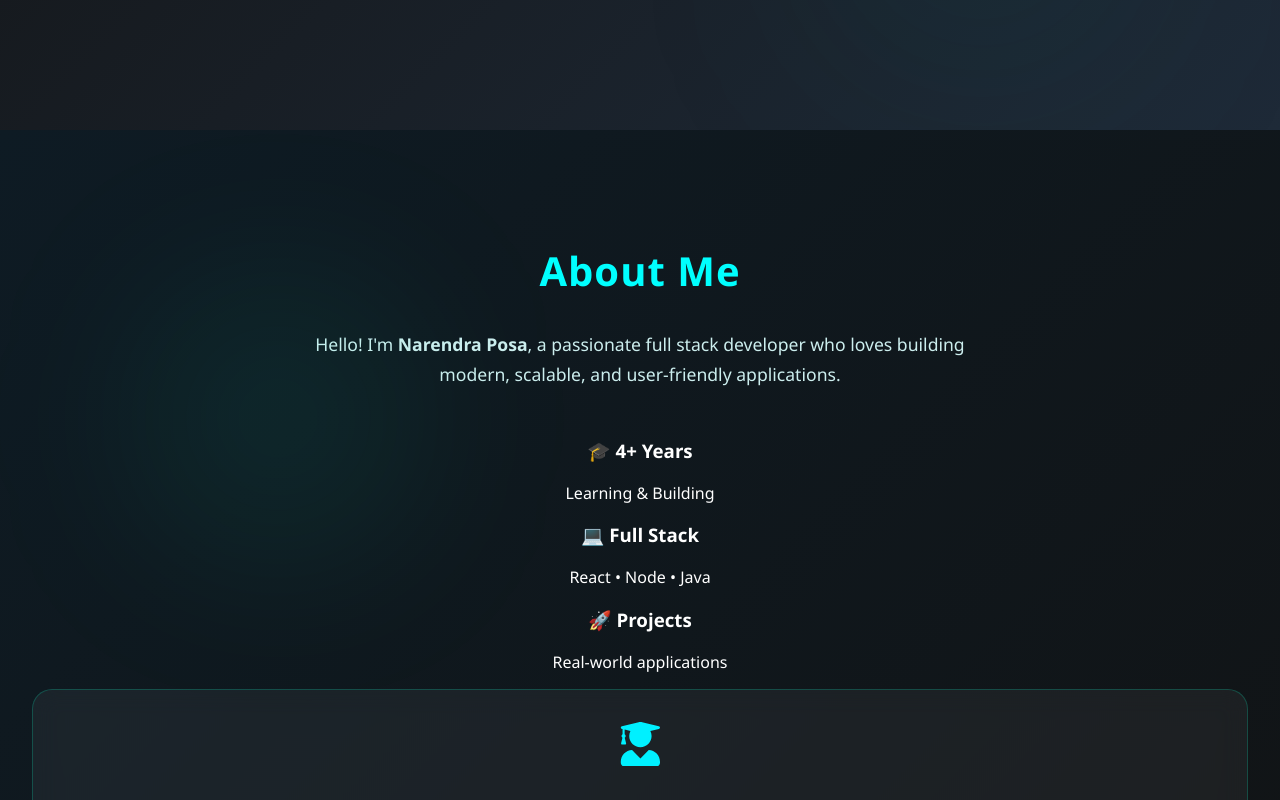
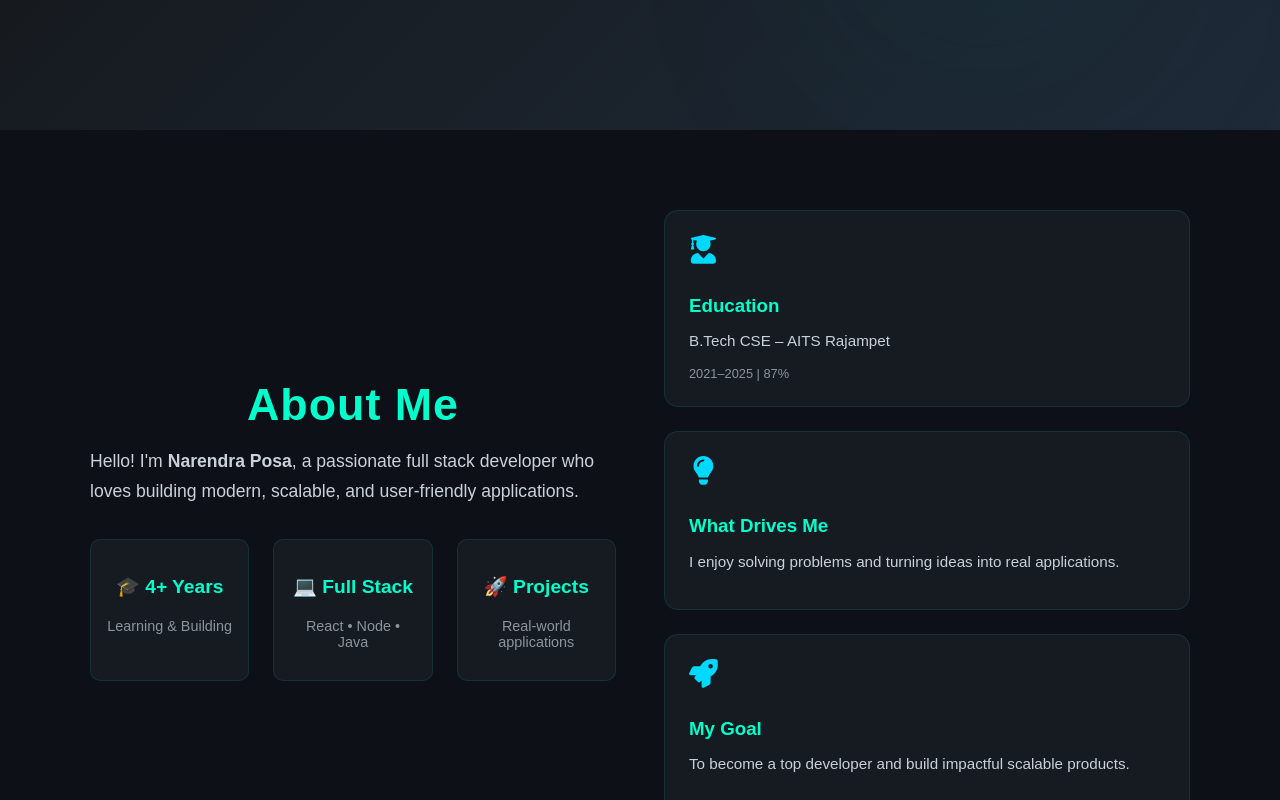
Before and after one commit to Posa5A6/PortFolio, a React (Create React App) app: page / in a window 1280 px wide. Shown: the part 820-1620 px from the top of the page. Built offline with nearby package versions, Linux system fonts and the light colour scheme.

Commit message:
Update About.module.css

```diff
--- a/src/components/About.module.css
+++ b/src/components/About.module.css
@@ -1,153 +1,109 @@
 .about {
   padding: 5rem 2rem;
-  background: linear-gradient(135deg, #0e1b24, #121212);
+  background: #0d1117;
   color: #fff;
-  text-align: center;
-  position: relative;
-  overflow: hidden;
-  z-index: 10;
-  font-family: 'Segoe UI', Tahoma, Geneva, Verdana, sans-serif;
 }
 
-/* Background glow blobs */
-.about::before {
-  content: "";
-  position: absolute;
-  width: 300px;
-  height: 300px;
-  background: radial-gradient(circle, #00ffcc33, transparent 70%);
-  top: 10%;
-  left: 10%;
-  filter: blur(100px);
-  z-index: 0;
+/* Layout */
+.container {
+  max-width: 1100px;
+  margin: auto;
+  display: grid;
+  grid-template-columns: 1fr 1fr;
+  gap: 3rem;
+  align-items: center;
 }
 
-.about::after {
-  content: "";
-  position: absolute;
-  width: 300px;
-  height: 300px;
-  background: radial-gradient(circle, #00ffff22, transparent 70%);
-  bottom: 10%;
-  right: 10%;
-  filter: blur(120px);
-  z-index: 0;
-}
-
-/* Content */
-.content {
-  position: relative;
-  z-index: 2;
-}
-
-.content h2 {
+/* LEFT SIDE */
+.left h2 {
   font-size: 2.8rem;
+  color: #00ffcc;
   margin-bottom: 1rem;
-  color: #00ffcc;
-  letter-spacing: 1.5px;
 }
 
 .intro {
-  margin-bottom: 3rem;
   font-size: 1.1rem;
-  color: #cceeee;
-  max-width: 700px;
-  margin-left: auto;
-  margin-right: auto;
+  color: #c9d1d9;
   line-height: 1.7;
+  margin-bottom: 2rem;
 }
 
-/* Grid Layout */
-.cardContainer {
-  display: grid;
-  grid-template-columns: repeat(auto-fit, minmax(280px, 1fr));
-  gap: 2rem;
+/* Highlights */
+.highlights {
+  display: flex;
+  gap: 1.5rem;
 }
 
-/* Card Style (Glass + Glow) */
-.card {
-  position: relative;
-  padding: 2rem 1.5rem;
-  border-radius: 20px;
-  backdrop-filter: blur(12px);
-  background: rgba(255, 255, 255, 0.05);
-  border: 1px solid rgba(0, 255, 204, 0.2);
-  overflow: hidden;
-  transition: all 0.4s ease;
+.highlights div {
+  background: #161b22;
+  padding: 1rem;
+  border-radius: 10px;
+  flex: 1;
+  text-align: center;
+  border: 1px solid rgba(0, 255, 204, 0.1);
 }
 
-/* Animated gradient border */
-.card::before {
-  content: "";
-  position: absolute;
-  inset: -2px;
-  border-radius: 20px;
-  background: linear-gradient(45deg, #00ffcc, #00ffff, #00ffcc);
-  z-index: -1;
-  opacity: 0;
-  transition: opacity 0.4s ease;
+.highlights h3 {
+  color: #00ffcc;
+  font-size: 1.2rem;
 }
 
-/* Hover glow */
-.card:hover::before {
-  opacity: 1;
+.highlights p {
+  font-size: 0.9rem;
+  color: #8b949e;
 }
 
-/* Hover effect */
+/* RIGHT SIDE */
+.right {
+  display: flex;
+  flex-direction: column;
+  gap: 1.5rem;
+}
+
+/* Cards */
+.card {
+  background: #161b22;
+  padding: 1.5rem;
+  border-radius: 14px;
+  border: 1px solid rgba(0, 255, 204, 0.1);
+  transition: all 0.3s ease;
+}
+
 .card:hover {
-  transform: translateY(-12px) scale(1.05);
-  box-shadow: 0 20px 40px rgba(0, 255, 204, 0.25);
-  cursor: pointer;
+  transform: translateX(10px);
+  border-color: #00ffcc;
 }
 
 /* Icon */
 .icon {
-  font-size: 2.8rem;
-  margin-bottom: 1rem;
-  color: #00f0ff;
-  transition: all 0.3s ease;
+  font-size: 1.8rem;
+  color: #00d9ff;
+  margin-bottom: 0.5rem;
 }
 
-/* Icon animation */
-.card:hover .icon {
-  transform: rotate(10deg) scale(1.2);
-  color: #00ffff;
+/* Text */
+.card h3 {
+  color: #00ffcc;
+  margin-bottom: 0.5rem;
 }
 
-/* Title */
-.card h3 {
-  margin-bottom: 1rem;
-  color: #00ffcc;
-  font-size: 1.4rem;
+.card p {
+  color: #c9d1d9;
+  font-size: 0.95rem;
 }
 
-/* Content */
-.cardContent {
-  font-size: 0.95rem;
-  color: #cceeee;
-  line-height: 1.6;
-}
-
-/* Text inside education */
-.cardContent p {
-  margin-bottom: 0.8rem;
+.card span {
+  font-size: 0.8rem;
+  color: #8b949e;
 }
 
 /* Responsive */
 @media (max-width: 768px) {
-  .content h2 {
-    font-size: 2.2rem;
+  .container {
+    grid-template-columns: 1fr;
   }
 
-  .intro {
-    font-size: 1rem;
-  }
-
-  .card {
-    padding: 1.5rem 1rem;
-  }
-
-  .icon {
-    font-size: 2.2rem;
+  .highlights {
+    flex-direction: column;
   }
 }
```
